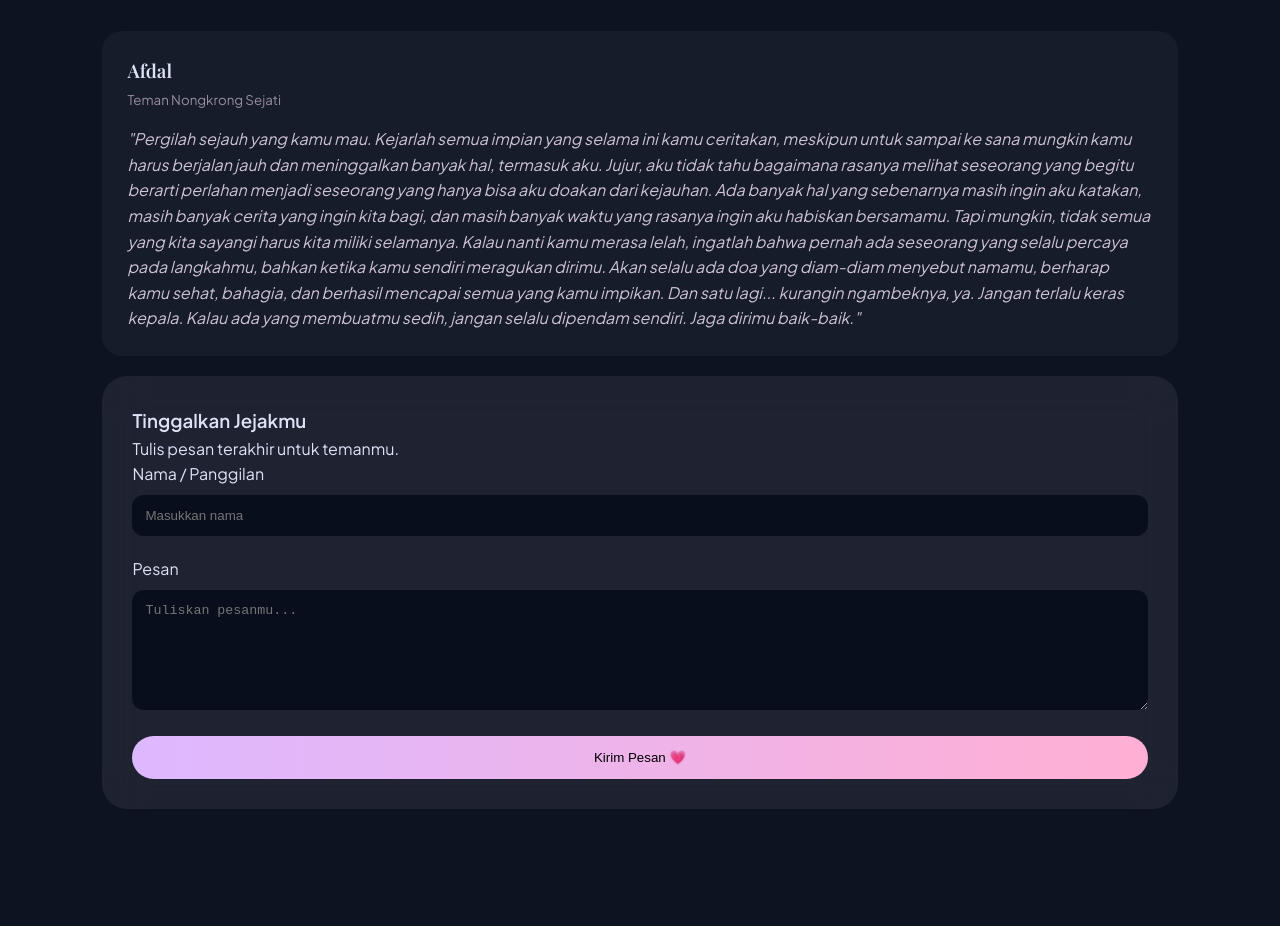
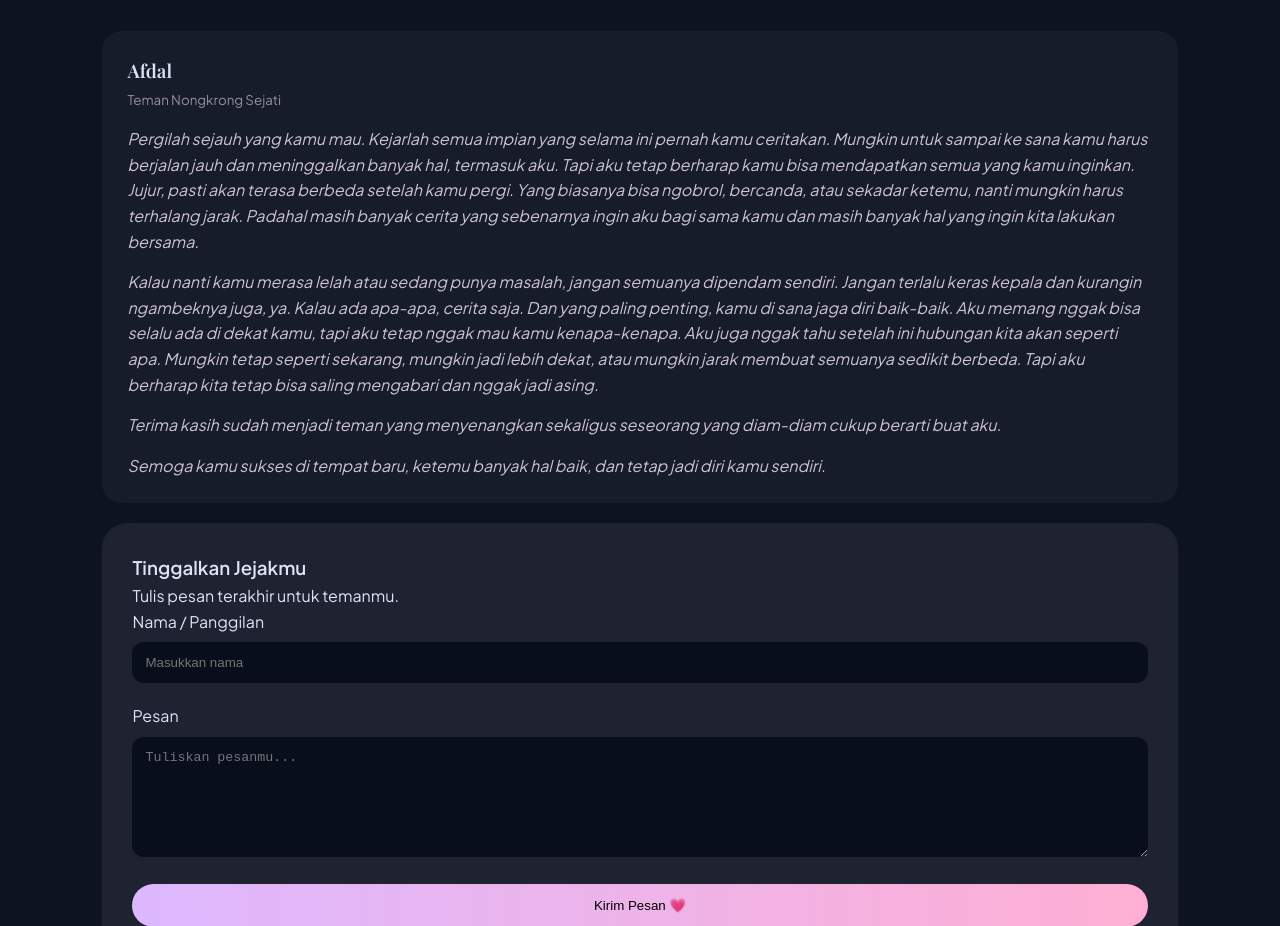
Before and after one commit to afdallaia58-cell/Website-Perpisahan, a plain HTML site: page Tampilan.html in a window 1280 px wide. Shown: the part 3660-4586 px from the top of the page. Drawn offline with nearby package versions, Linux system fonts and the light colour scheme; a web font is replaced by a local one.

Commit message:
Update Tampilan.html

```diff
--- a/Tampilan.html
+++ b/Tampilan.html
@@ -422,15 +422,14 @@
                     Teman Nongkrong Sejati
                 </small>
 
-                <p>
-                    "Pergilah sejauh yang kamu mau. Kejarlah semua impian yang selama ini kamu ceritakan, meskipun untuk sampai ke sana mungkin kamu harus berjalan jauh dan meninggalkan banyak hal, termasuk aku.
+                <p>Pergilah sejauh yang kamu mau. Kejarlah semua impian yang selama ini pernah kamu ceritakan. Mungkin untuk sampai ke sana kamu harus berjalan jauh dan meninggalkan banyak hal, termasuk aku. Tapi aku tetap berharap kamu bisa mendapatkan semua yang kamu inginkan.
+                     Jujur, pasti akan terasa berbeda setelah kamu pergi. Yang biasanya bisa ngobrol, bercanda, atau sekadar ketemu, nanti mungkin harus terhalang jarak. Padahal masih banyak cerita yang sebenarnya ingin aku bagi sama kamu dan masih banyak hal yang ingin kita lakukan bersama.</p>
+                <p> Kalau nanti kamu merasa lelah atau sedang punya masalah, jangan semuanya dipendam sendiri. Jangan terlalu keras kepala dan kurangin ngambeknya juga, ya. Kalau ada apa-apa, cerita saja. Dan yang paling penting, kamu di sana jaga diri baik-baik. Aku memang nggak bisa selalu ada di dekat kamu, tapi aku tetap nggak mau kamu kenapa-kenapa.
+                    Aku juga nggak tahu setelah ini hubungan kita akan seperti apa. Mungkin tetap seperti sekarang, mungkin jadi lebih dekat, atau mungkin jarak membuat semuanya sedikit berbeda. Tapi aku berharap kita tetap bisa saling mengabari dan nggak jadi asing.</p>
+                <p>Terima kasih sudah menjadi teman yang menyenangkan sekaligus seseorang yang diam-diam cukup berarti buat aku.</p>
+                   <p>Semoga kamu sukses di tempat baru, ketemu banyak hal baik, dan tetap jadi diri kamu sendiri.</p>
 
-                    Jujur, aku tidak tahu bagaimana rasanya melihat seseorang yang begitu berarti perlahan menjadi seseorang yang hanya bisa aku doakan dari kejauhan. Ada banyak hal yang sebenarnya masih ingin aku katakan, masih banyak cerita yang ingin kita bagi, dan masih banyak waktu yang rasanya ingin aku habiskan bersamamu. Tapi mungkin, tidak semua yang kita sayangi harus kita miliki selamanya.
 
-                    Kalau nanti kamu merasa lelah, ingatlah bahwa pernah ada seseorang yang selalu percaya pada langkahmu, bahkan ketika kamu sendiri meragukan dirimu. Akan selalu ada doa yang diam-diam menyebut namamu, berharap kamu sehat, bahagia, dan berhasil mencapai semua yang kamu impikan.
-
-                    Dan satu lagi... kurangin ngambeknya, ya. Jangan terlalu keras kepala. Kalau ada yang membuatmu sedih, jangan selalu dipendam sendiri. Jaga dirimu baik-baik."
-                </p>
 
             </div>
 
```
